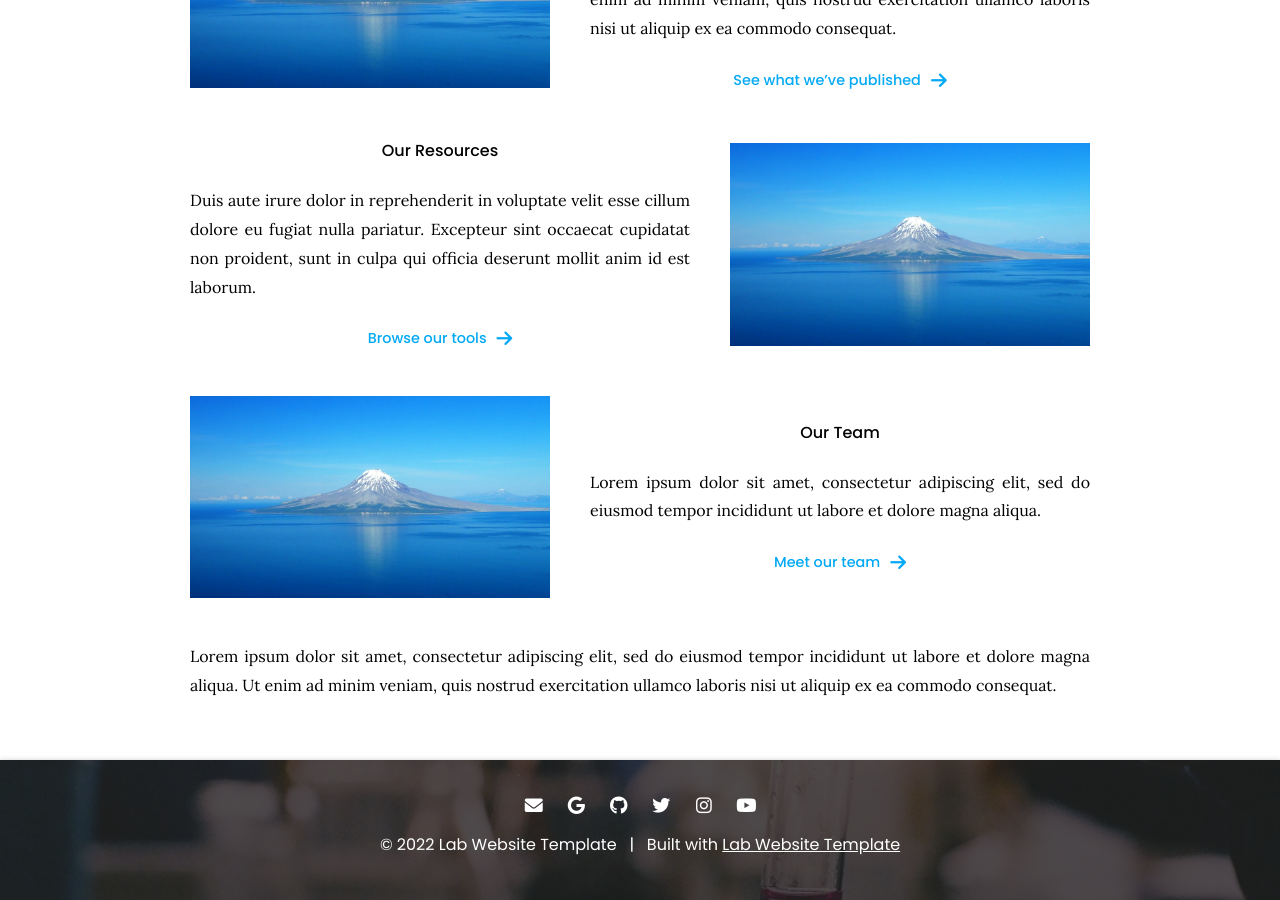
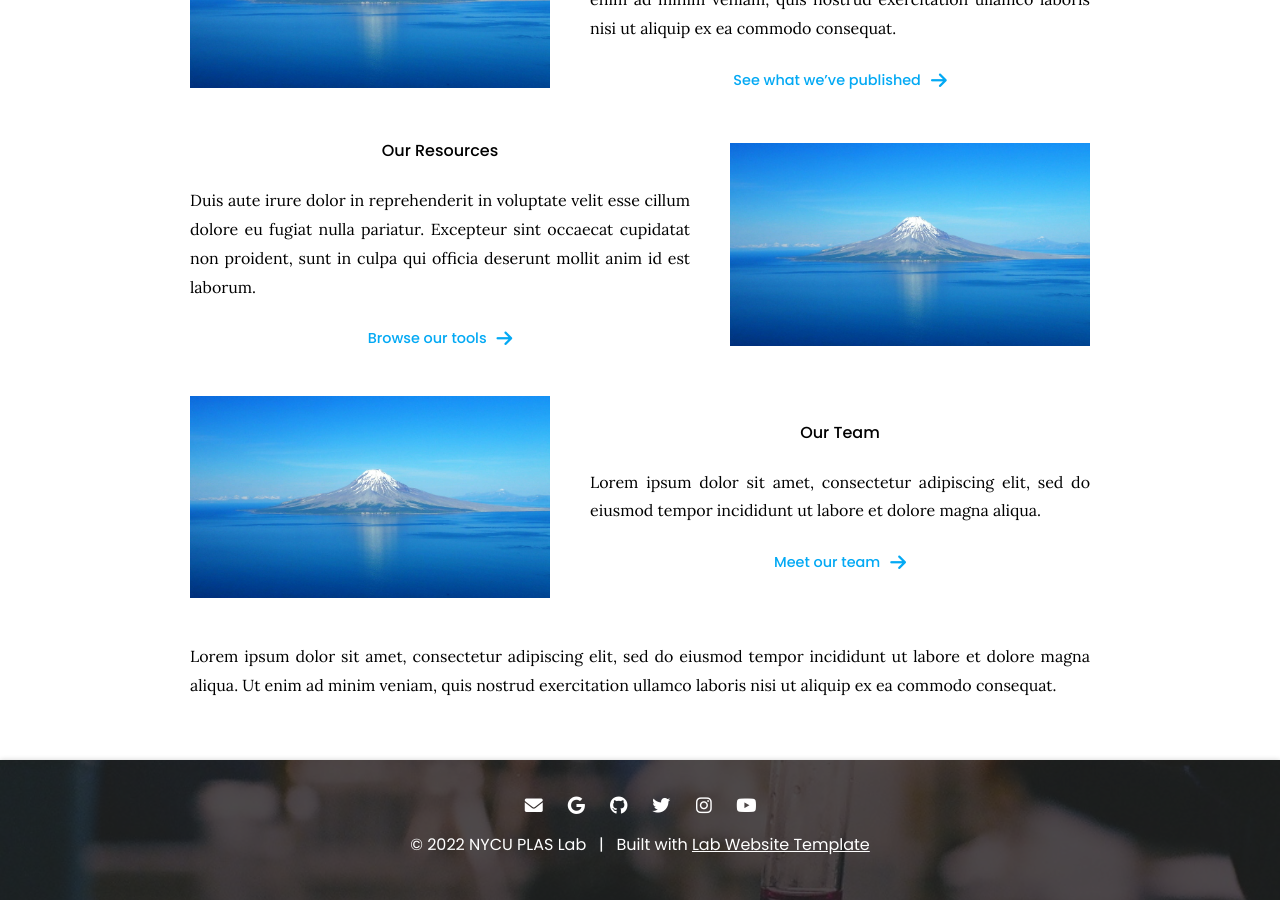
Before and after one commit to NYCU-PLAS/NYCU-PLAS.github.io, a Jekyll site: the page built from index.md, in a window 1280 px wide and 900 px high, scrolled down 973 px. Built offline with Jekyll 4.4.1, drawn with Linux system fonts in a browser that asks for light colours; some of the changed text lies outside the part shown.

Commit message:
Edit config

```diff
--- a/_config.yaml
+++ b/_config.yaml
@@ -1,7 +1,7 @@
 ### basic settings
 
 # site properties and page defaults
-title: Lab Website Template
+title: NYCU PLAS Lab
 description: An easy-to-use, flexible website template for labs, with automatic citations, GitHub tag imports, pre-built components, and more.
 logo: images/logo.svg
 header: images/background.jpg
```
